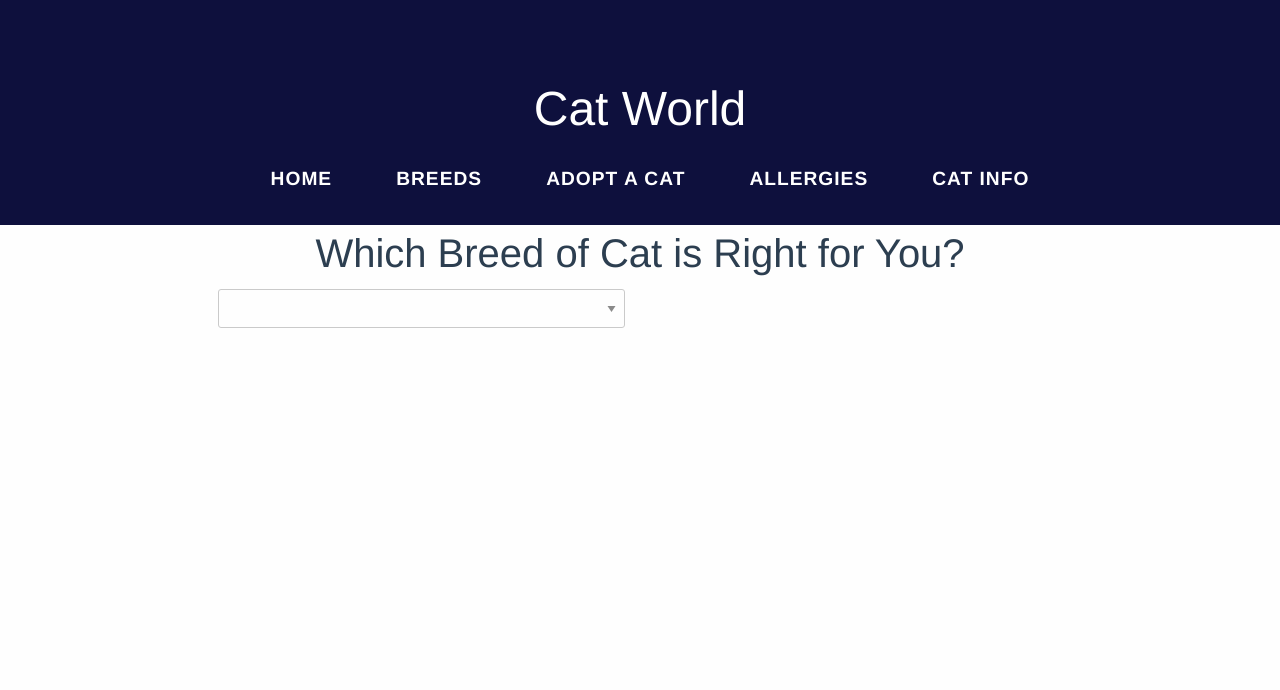
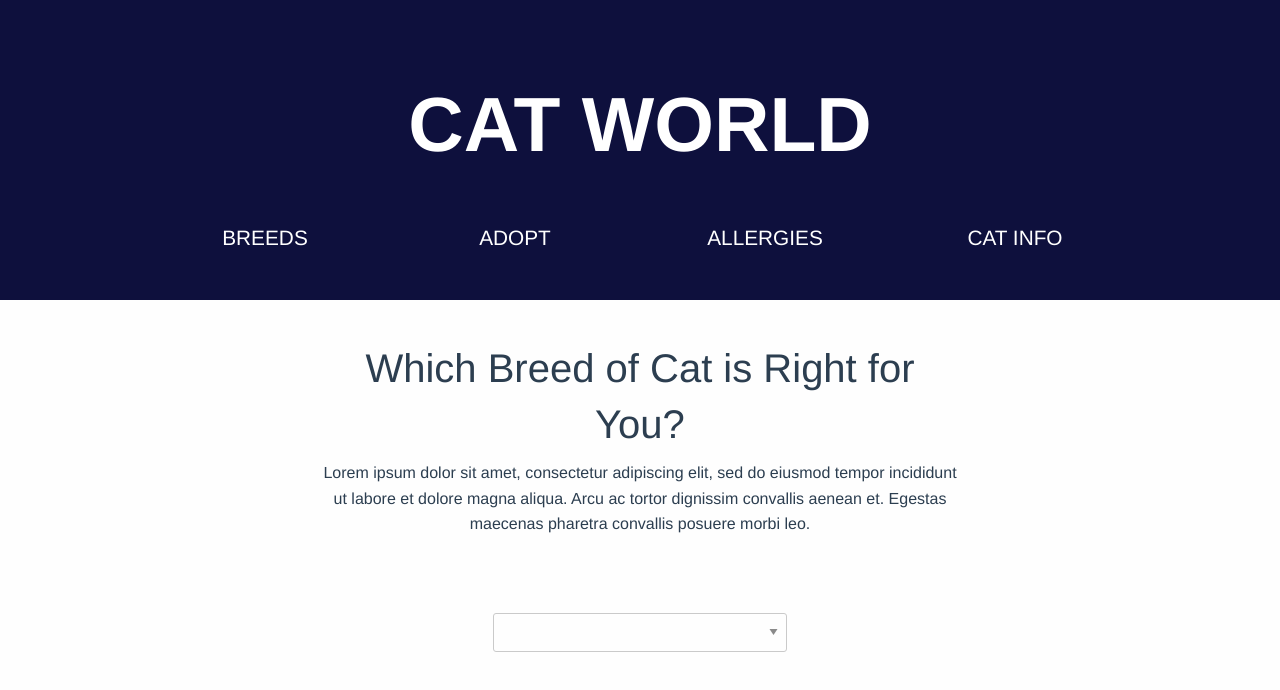
Before and after one commit to somenode/bad-ux, a Vue app: page /breeds in a window 1280 px wide. Shown: the top 690 px of the page. Built offline with nearby package versions, Linux system fonts and the light colour scheme.

Commit message:
nav bar updated

```diff
--- a/src/components/CatType.vue
+++ b/src/components/CatType.vue
@@ -1,21 +1,22 @@
 <template>
-  <div>
-    <div class="grid-x grid-margin-x">
-      <div class="cell small-4 large-offset-2">
+  <div class="grid-container cat-type">
+    <div class="grid-x grid-margin-x align-center">
+      <div class="cell small-4">
         <select v-model="selected">
           <option
             v-for="(breed, index) in breeds"
             v-bind:value="breed"
             :key="index"
             @select="filter = breed"
-          >{{ breed.type }}</option>
+            >{{ breed.type }}</option
+          >
         </select>
       </div>
       <div v-if="selected.id" class="cell small-4">
         <div class="card">
           <img v-if="selected.id" v-bind:src="selected.image" />
           <div class="card-section">
-            <!-- <p v-if="selected.id">{{ selected.type }}</p> -->
+            <p v-if="selected.id">{{ selected.type }}</p>
             <p v-if="selected.id">{{ selected.description }}</p>
           </div>
         </div>
@@ -553,7 +554,7 @@ export default {
 </script>
 
 <style scoped>
-h4 {
-  color: red;
+.cat-type {
+  padding-top: 60px;
 }
 </style>
--- a/src/components/NavBar.vue
+++ b/src/components/NavBar.vue
@@ -1,21 +1,22 @@
 <template>
-  <header class="subnav-hero-section">
-    <h1 class="subnav-hero-headline">Cat World</h1>
-    <nav class="subnav-hero-subnav">
-      <ul>
-        <li>
-          <router-link :to="{ name: 'home' }">Home</router-link>
-        </li>
-        <li>
+  <header class="main-head">
+    <h1 class="align-center">
+      <router-link :to="{ name: 'home' }">Cat World</router-link>
+    </h1>
+    <nav class="grid-container">
+      <ul
+        class="vertical menu medium-horizontal grid-x grid-margin-x align-spaced align-middle"
+      >
+        <li class="cell medium-3">
           <router-link :to="{ name: 'breeds' }">Breeds</router-link>
         </li>
-        <li>
-          <router-link :to="{ name: 'adopt' }">Adopt A Cat</router-link>
+        <li class="cell medium-3">
+          <router-link :to="{ name: 'adopt' }">Adopt</router-link>
         </li>
-        <li>
+        <li class="cell medium-3">
           <router-link :to="{ name: 'allergies' }">Allergies</router-link>
         </li>
-        <li>
+        <li class="cell medium-3">
           <router-link :to="{ name: 'info' }">Cat Info</router-link>
         </li>
       </ul>
@@ -27,4 +28,25 @@
 export default {}
 </script>
 
-<style lang="scss" scoped></style>
+<style scoped>
+h1 a {
+  font-size: 1.6em;
+  color: #ffffff;
+  line-height: 2.2;
+  text-transform: uppercase;
+  font-weight: 700;
+}
+.main-head {
+  padding: 40px 0px;
+  background-color: #0e103d;
+}
+.title-bar {
+  background-color: #0e103d;
+}
+
+.menu a {
+  color: #ffffff;
+  text-transform: uppercase;
+  font-size: 1.3em;
+}
+</style>
--- a/src/views/Breeds.vue
+++ b/src/views/Breeds.vue
@@ -1,6 +1,17 @@
 <template>
-  <div class="about">
-    <h2>Which Breed of Cat is Right for You?</h2>
+  <div class="grid-container">
+    <div class="grid-x grid-margin-x">
+      <h2 class="cell large-8 large-offset-2 page-header">
+        Which Breed of Cat is Right for You?
+      </h2>
+      <p class="cell large-8 large-offset-2">
+        Lorem ipsum dolor sit amet, consectetur adipiscing elit, sed do eiusmod
+        tempor incididunt ut labore et dolore magna aliqua. Arcu ac tortor
+        dignissim convallis aenean et. Egestas maecenas pharetra convallis
+        posuere morbi leo.
+      </p>
+    </div>
+
     <CatType />
   </div>
 </template>
@@ -14,3 +25,9 @@ export default {
   }
 }
 </script>
+
+<style scoped>
+.page-header {
+  padding-top: 40px;
+}
+</style>
```
